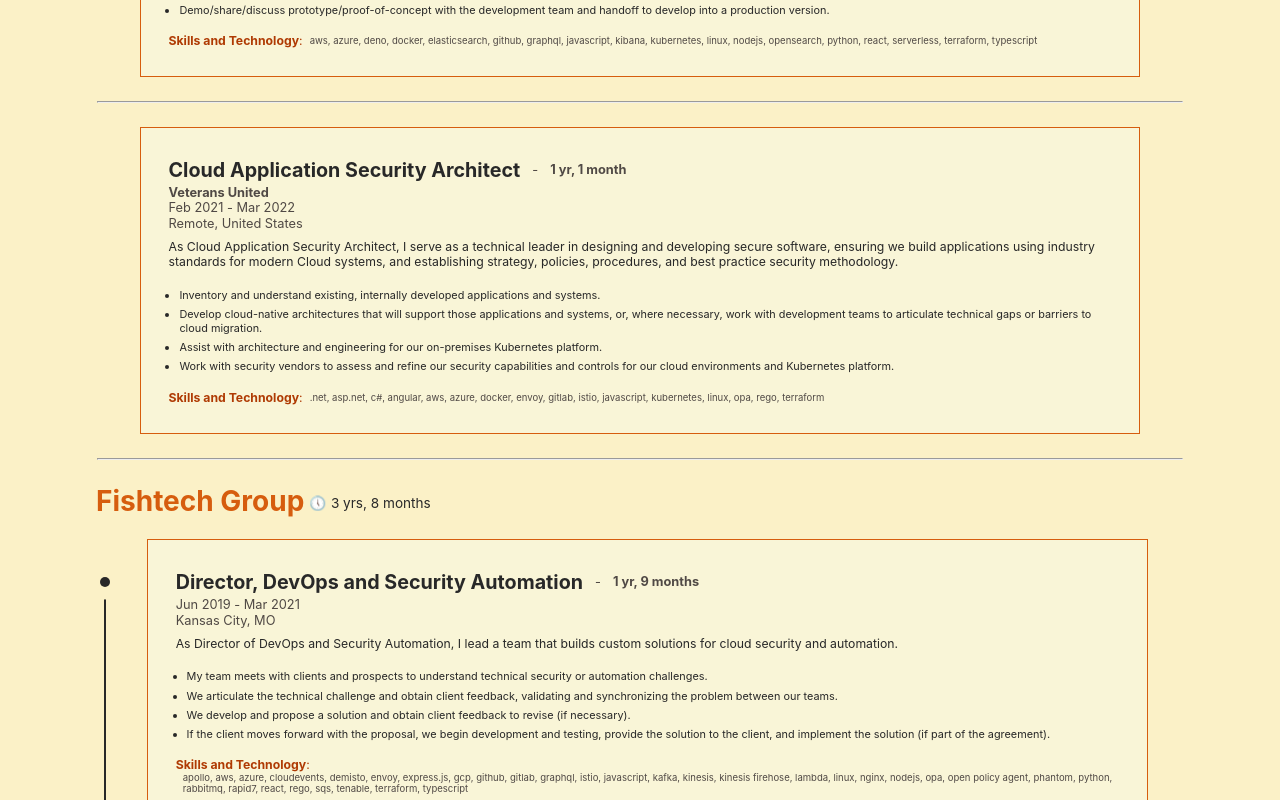
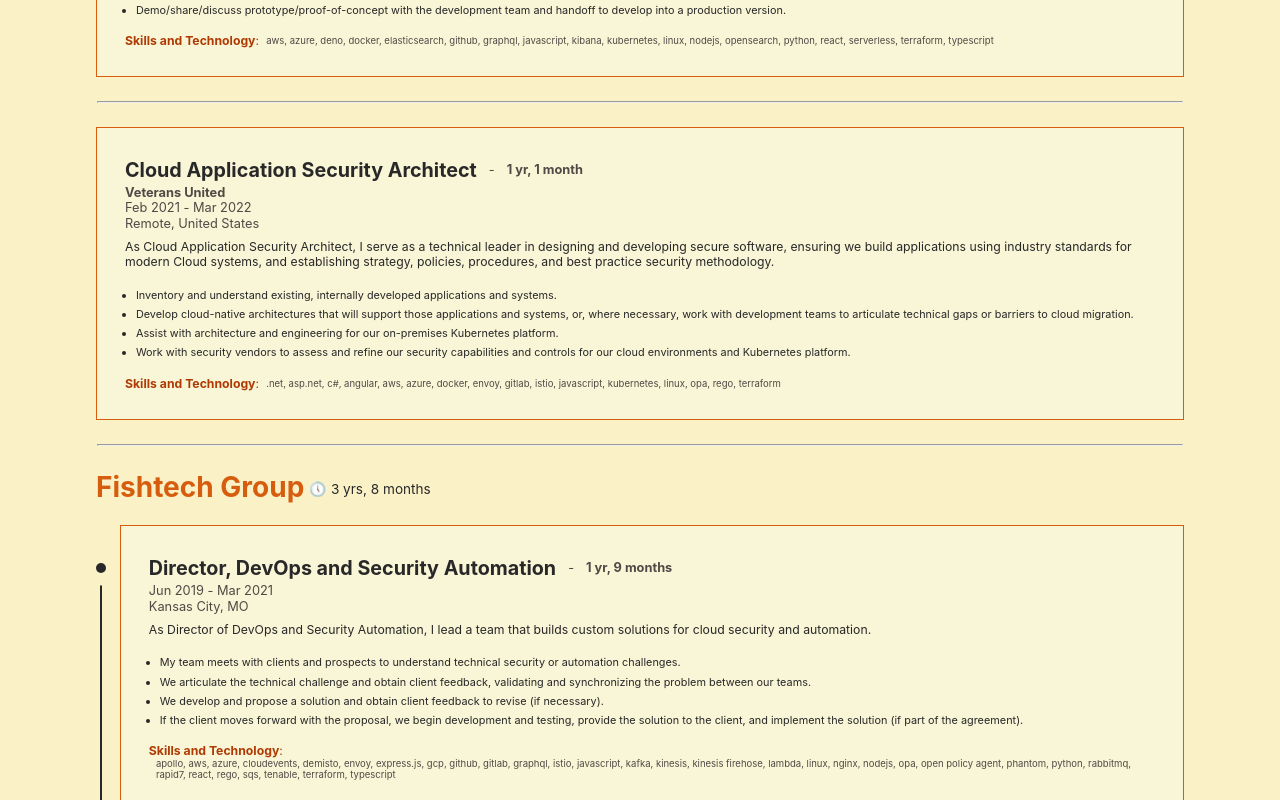
Before and after one commit to acidDrain/resume.jamesgrow.dev, a React app: page / in a window 1280 px wide. Shown: the part 540-1340 px from the top of the page. Built offline with nearby package versions, Linux system fonts and the light colour scheme.

Commit message:
Fix some layout items such as margins for the container elements and the border color transparency for the Header

```diff
--- a/src/Components/Experience.js
+++ b/src/Components/Experience.js
@@ -12,7 +12,6 @@
 const ExperienceWrapper = styled.article`
   display: flex;
   flex-direction: column;
-  margin: auto;
   @media print {
     color: black;
     border: none;
@@ -112,8 +111,6 @@
 const HistoryRow = styled.div`
   display: flex;
   flex-direction: column;
-  margin: 0rem;
-  padding: 0rem;
   @media print {
     page-break-before: auto;
     page-break-inside: avoid;
@@ -127,6 +124,7 @@
 const StyledHistoryRecord = styled.div`
   display: flex;
   flex-direction: column;
+  padding: 1.75rem;
   margin: auto;
   background-color: ${({ theme }) => getThemeColor(theme)("bgH")};
   color: ${({ theme }) => getThemeColor(theme)("fg2")};
@@ -134,20 +132,8 @@
   border-right: ${(props) => `thin solid ${getThemeColor(props.theme)("orangeDim")}`};
   border-top: ${props => `thin ${props.borderTop} ${getThemeColor(props.theme)("orangeDim")}`};
   border-bottom: ${props => `thin ${props.borderBottom} ${getThemeColor(props.theme)("orangeDim")}`};
-  padding: 1.75rem;
   overflow-y: ${({ borderBottom }) => (borderBottom === "solid") ? "hidden" : "auto"};
-  @media screen and (min-width: 100px) and (max-width: 800px) {
-    flex: 0 1 90%;
-  }
-  @media screen and (min-width: 801px) and (max-width: 1919px) {
-    flex: 0 1 92%;
-  }
-  @media screen and (min-width: 1920px) and (max-width: 2200px) {
-    flex: 0 1 96%;
-  }
-  @media screen and (min-width: 2201px) {
-    flex: 0 1 96%;
-  }
+  flex: 0 1 100%;
   @media print {
     page-break-inside: avoid;
     background-color: white;
@@ -259,7 +245,7 @@
   display: inline-flex;
   flex-direction: column;
   padding-top: 2.8em;
-  margin-left: 0.3em;
+  padding-right: 1.0em;
   div:nth-child(odd)  {
     display: inline-flex;
     flex: 0 2 1%;
@@ -295,7 +281,7 @@
         displayBullet &&
           <TimelineBullet borderBottom={borderBottom} {...props} />
       }
-      <StyledHistoryRecord borderTop={borderTop} borderBottom={borderBottom} {...props}>{children}</StyledHistoryRecord>
+      <StyledHistoryRecord displayBullet={displayBullet} borderTop={borderTop} borderBottom={borderBottom} {...props}>{children}</StyledHistoryRecord>
     </Row>
   );
 };
--- a/src/Components/Header.js
+++ b/src/Components/Header.js
@@ -6,7 +6,7 @@
   display: flex;
   max-width: calc(100%);
   border: thin solid;
-  border-color: ${({ theme }) => getThemeColor(theme)("orange").replace(/1\.0/, "0.5")};
+  border-color: ${({ theme }) => getThemeColor(theme)("orangeDim")};
   background-color: ${({ theme }) => getThemeColor(theme)("bgH")};
   @media screen and (min-width: 1rem) and (max-width: 50rem) {
     padding: 0.35em 1.0em;
```
